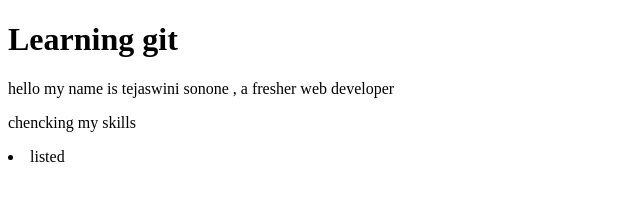
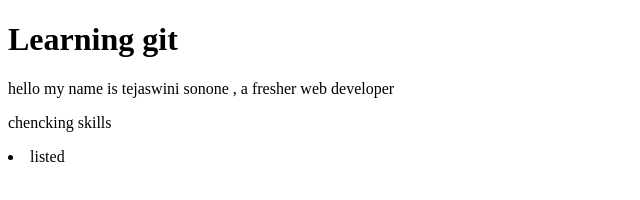
Before and after one commit to TejaswiniSR/learning-git, a plain HTML site: page index.html in a window 1280 px wide. Shown: the full height of the page, 0-640 px from the left. Drawn offline with Linux system fonts and the light colour scheme.

Commit message:
remove my in p

```diff
--- a/index.html
+++ b/index.html
@@ -9,7 +9,7 @@
 <body>
     <h1>Learning git </h1>
     <p>hello my name is tejaswini sonone , a fresher web developer </p>
-    <p>chencking my skills</p>
+    <p>chencking  skills</p>
     <li>listed</li>
 
 
```
